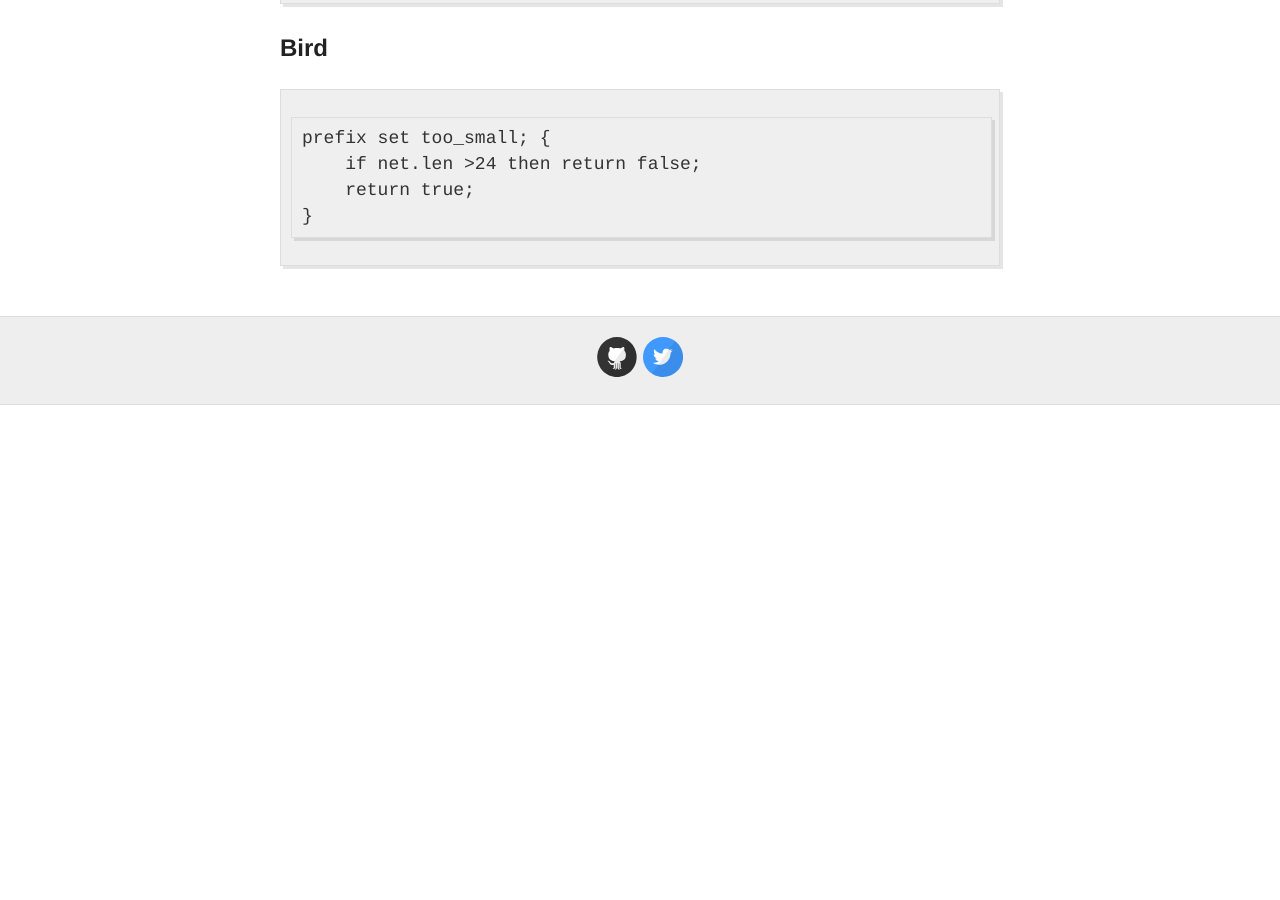
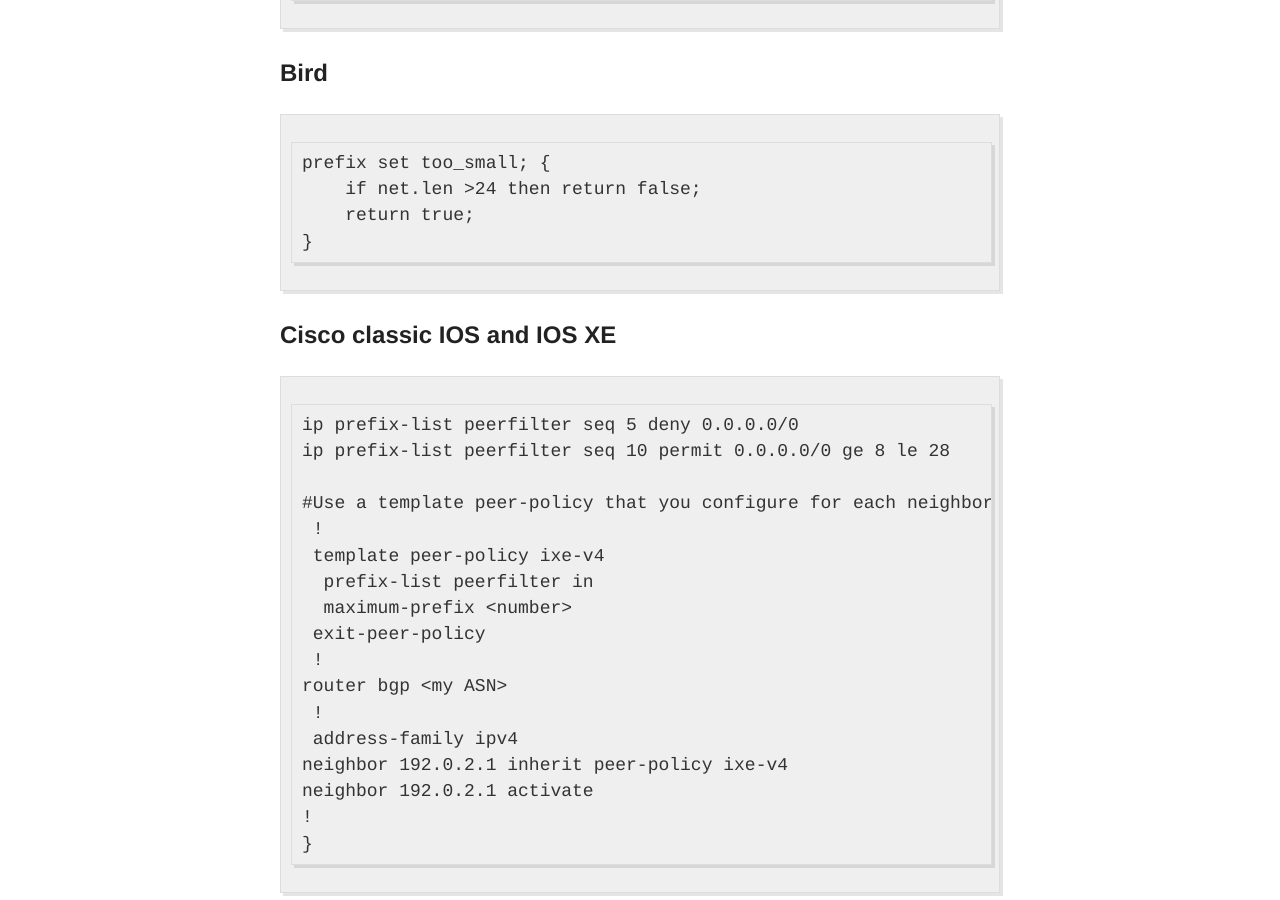
Before and after one commit to NLNOG/bgpfilterguide, a Jekyll site: the page built from guides/small_prefixes.md, in a window 1280 px wide and 900 px high, scrolled down 1425 px. Built offline with Jekyll 4.4.1, drawn with Linux system fonts in a browser that asks for light colours; before the commit the page ends 1830 px from its top, so only the background shows below that; some of the changed text lies outside the part shown.

Commit message:
Added IOS and IOS XE

````diff
--- a/guides/small_prefixes.md
+++ b/guides/small_prefixes.md
@@ -50,3 +50,24 @@
     return true;
 }
 ```
+
+## Cisco classic IOS and IOS XE
+```
+ip prefix-list peerfilter seq 5 deny 0.0.0.0/0
+ip prefix-list peerfilter seq 10 permit 0.0.0.0/0 ge 8 le 28
+
+#Use a template peer-policy that you configure for each neighbor like this:
+ !
+ template peer-policy ixe-v4
+  prefix-list peerfilter in
+  maximum-prefix <number>
+ exit-peer-policy
+ !
+router bgp <my ASN>
+ !
+ address-family ipv4
+neighbor 192.0.2.1 inherit peer-policy ixe-v4
+neighbor 192.0.2.1 activate
+!
+}
+```
````
